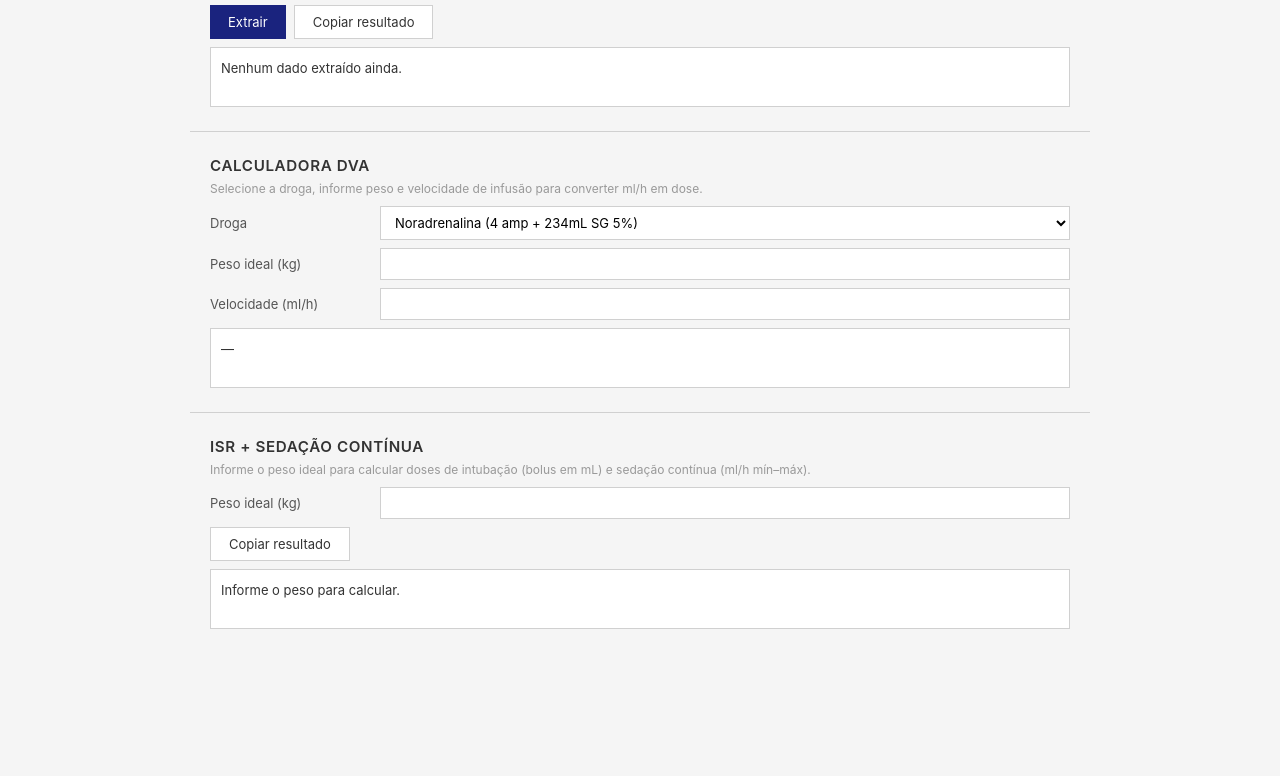
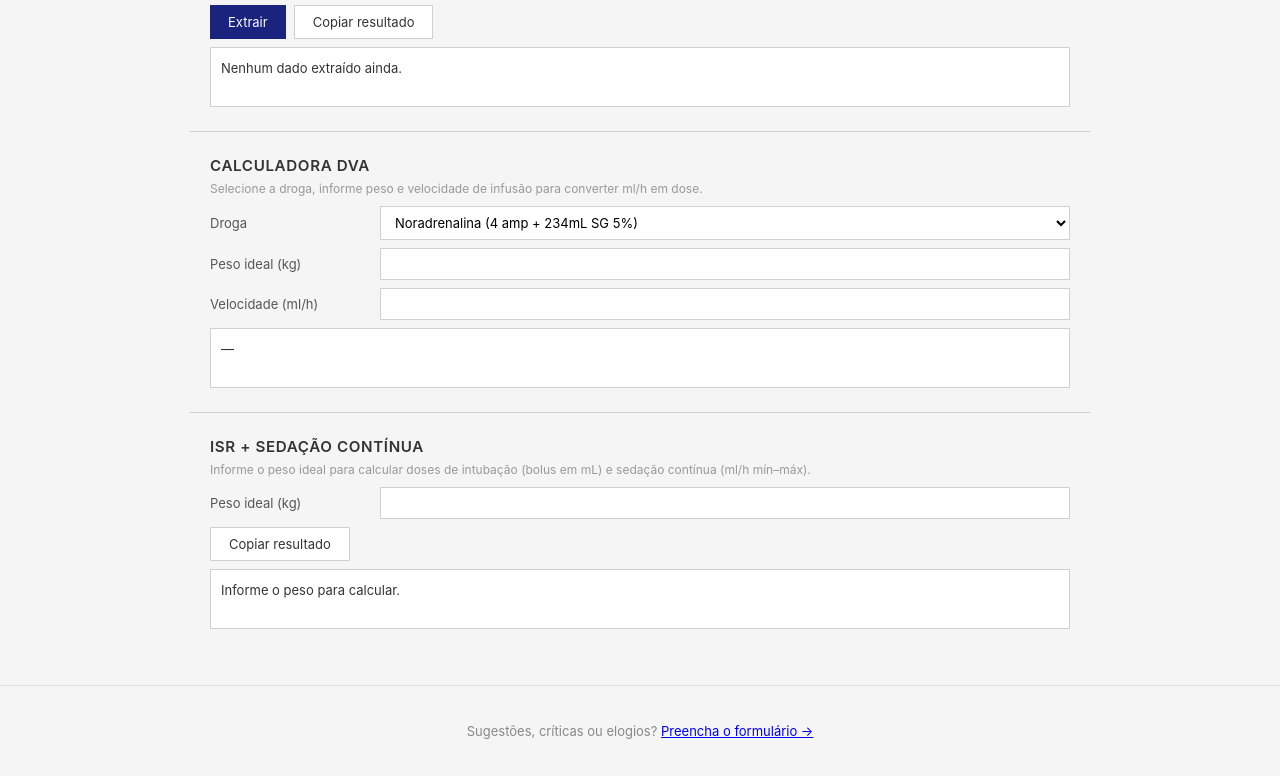
Before and after one commit to nephron-code/html-starter, a website: page index.html in a window 1280 px wide. Shown: the part 1205-1981 px from the top of the page. Before the commit the page ends 1906 px from the top, so only its background shows below. Drawn offline with Linux system fonts and the light colour scheme.

Commit message:
Update README with project scope and add feedback form footer

```diff
--- a/index.html
+++ b/index.html
@@ -49,7 +49,7 @@
             font-size: 13px; line-height: 1.65; white-space: pre-wrap;
             word-break: break-word; color: #333;
         }
-        footer { height: 48px; }
+        footer { padding: 24px 16px; text-align: center; font-size: 13px; color: #888; border-top: 1px solid #e0e0e0; margin-top: 32px; }
         @media (max-width: 768px) {
             .actions { flex-direction: column; }
         }
@@ -167,7 +167,9 @@
     <div class="resultado" id="resultadoISR">Informe o peso para calcular.</div>
 </div>
 
-<footer></footer>
+<footer>
+  <p>Sugestões, críticas ou elogios? <a href="https://forms.gle/Fpc2iQtnK5wUr2pX8" target="_blank" rel="noopener">Preencha o formulário →</a></p>
+</footer>
 
 <script>
 // ── UTILITÁRIOS ──────────────────────────────────────────────
```
Also changed, not shown: README.md.
